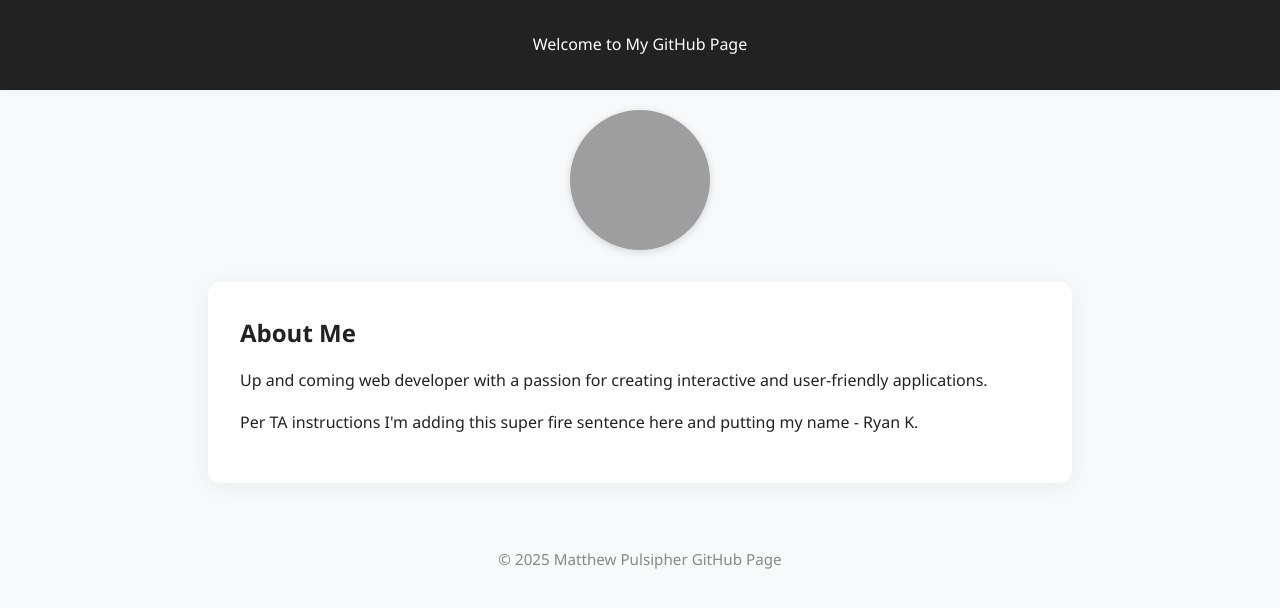
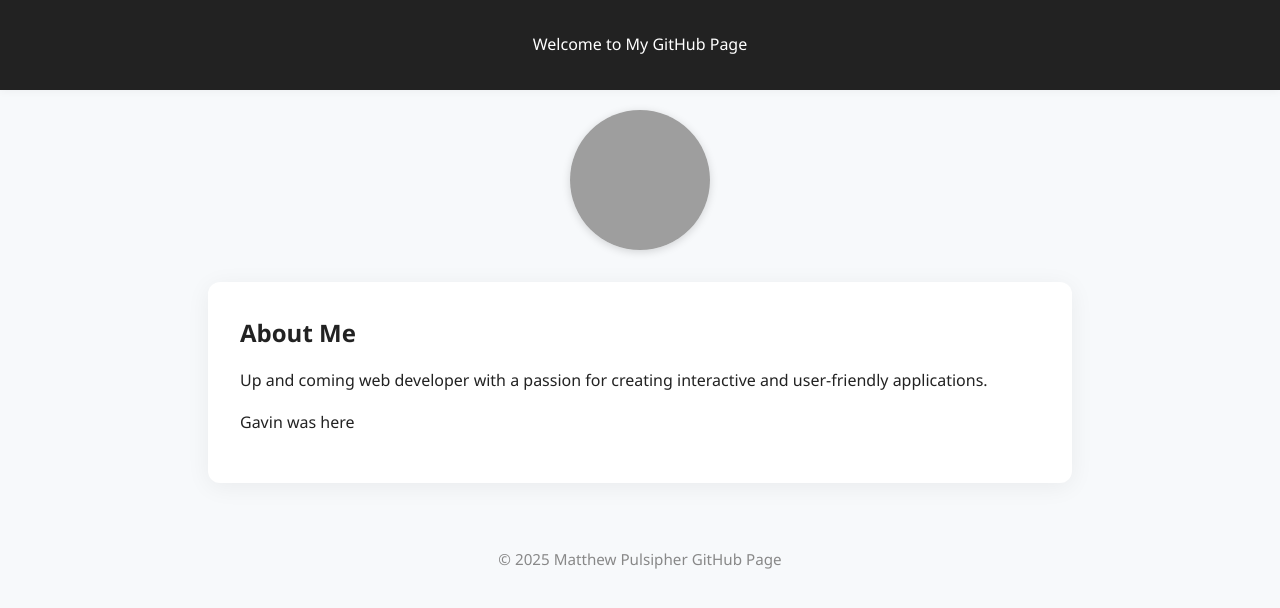
Before and after one commit to mspulsi/IS403, a plain HTML site: page index.html in a window 1280 px wide. Drawn offline with Linux system fonts and the light colour scheme; grey boxes are pictures that could not be loaded.

Commit message:
updated file

```diff
--- a/index.html
+++ b/index.html
@@ -14,7 +14,7 @@
     <main>
         <h2>About Me</h2>
         <p>Up and coming web developer with a passion for creating interactive and user-friendly applications.</p>
-        <p>Per TA instructions I'm adding this super fire sentence here and putting my name - Ryan K.</p>
+        <p>Gavin was here</p>
     </main>
     <footer>© 2025 Matthew Pulsipher GitHub Page</footer>
 </body>
```
